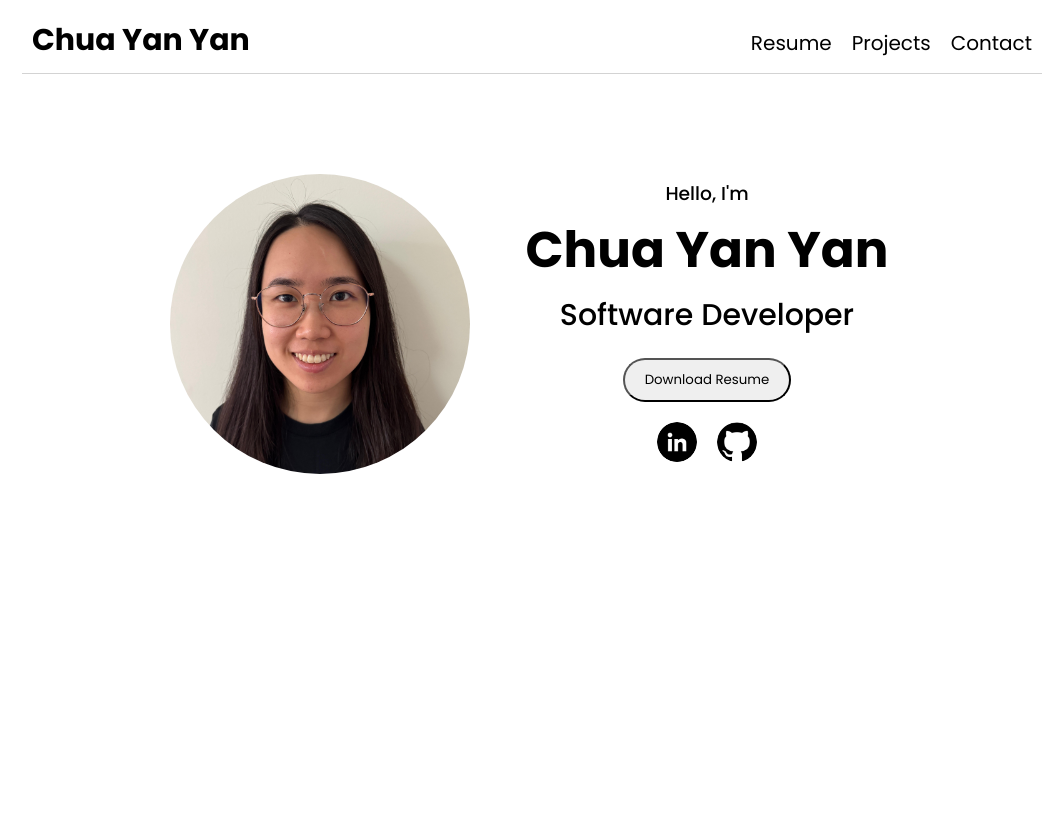
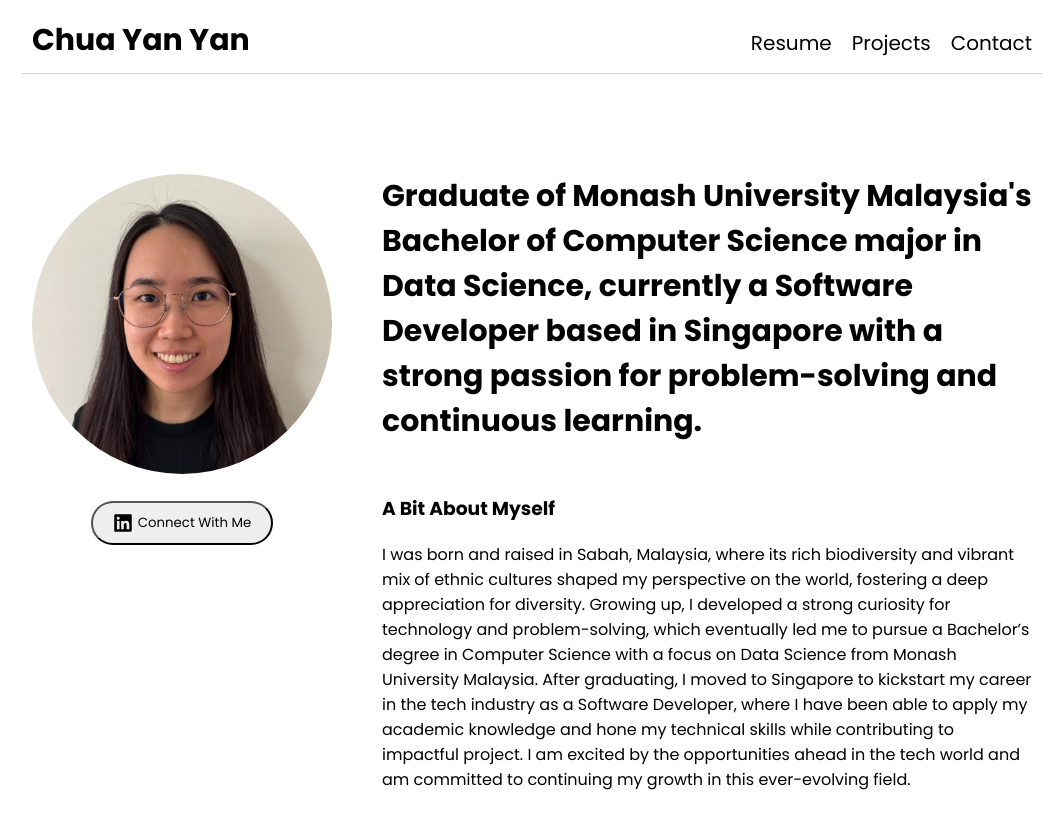
Before and after one commit to yanc3093/chua-yan-yan, a React (Create React App) app: page / in a window 1280 px wide. Shown: the top 828 px of the page, without its empty margins (108-1171 px from the left). Before the commit the page ends 800 px from the top, so only its background shows below. Built offline with nearby package versions, Linux system fonts and the light colour scheme.

Commit message:
Enhance home screen (#8)

```diff
--- a/src/component/home.js
+++ b/src/component/home.js
@@ -1,33 +1,48 @@
 import myPicture from "../asset/cyy.jpeg";
+import { FontAwesomeIcon } from "@fortawesome/react-fontawesome";
+import { faLinkedin } from "@fortawesome/free-brands-svg-icons";
 
 function Home() {
   return (
     <div className="home">
-      <img src={myPicture} alt="cyy" />
-      <div>
-        <h3>Hello, I'm</h3>
-        <h1>Chua Yan Yan</h1>
-        <h2>Software Developer</h2>
-        <div className="buttons">
-          <a href="resume.pdf" download="ChuaYanYan-resume">
-            <button>Download Resume</button>
-          </a>
-        </div>
-        <div className="buttons">
+      <div className="leftColumn">
+        <img src={myPicture} alt="cyy" />
+        <div>
           <a
             href="https://www.linkedin.com/in/yanc3093/"
             target="_blank"
             rel="noopener noreferrer"
           >
-            <img src="linkedin.png" alt="linkedin" />
+            <button>
+              <FontAwesomeIcon className="icon" icon={faLinkedin} />
+              Connect With Me
+            </button>
           </a>
-          <a
-            href="https://github.com/yanc3093"
-            target="_blank"
-            rel="noopener noreferrer"
-          >
-            <img src="github.png" alt="github" />
-          </a>
+        </div>
+      </div>
+      <div className="rightColumn">
+        <div className="summary">
+          Graduate of Monash University Malaysia's Bachelor of Computer Science
+          major in Data Science, currently a Software Developer based in
+          Singapore with a strong passion for problem-solving and continuous
+          learning.
+        </div>
+        <div>
+          <h3>A Bit About Myself</h3>
+          <p>
+            I was born and raised in Sabah, Malaysia, where its rich
+            biodiversity and vibrant mix of ethnic cultures shaped my
+            perspective on the world, fostering a deep appreciation for
+            diversity. Growing up, I developed a strong curiosity for technology
+            and problem-solving, which eventually led me to pursue a Bachelor’s
+            degree in Computer Science with a focus on Data Science from Monash
+            University Malaysia. After graduating, I moved to Singapore to
+            kickstart my career in the tech industry as a Software Developer,
+            where I have been able to apply my academic knowledge and hone my
+            technical skills while contributing to impactful project. I am
+            excited by the opportunities ahead in the tech world and am
+            committed to continuing my growth in this ever-evolving field.
+          </p>
         </div>
       </div>
     </div>
--- a/src/component/navbar.js
+++ b/src/component/navbar.js
@@ -3,8 +3,10 @@ import { Link } from "react-router-dom";
 function Navbar() {
   return (
     <nav className="navbar">
-      <h1>Chua Yan Yan</h1>
-      <div>
+      <Link className="homeLink" to="/">
+        Chua Yan Yan
+      </Link>
+      <div className="otherLinks">
         <Link to="/resume">Resume</Link>
         <Link to="/projects">Projects</Link>
         <Link to="/contact">Contact</Link>
--- a/src/component/projectContainer.js
+++ b/src/component/projectContainer.js
@@ -8,8 +8,10 @@ function ProjectContainer(props) {
       <div className="description">{props.description}</div>
       <div className="link">
         <a href={props.link} target="_blank" rel="noopener noreferrer">
-          <FontAwesomeIcon className="icon" icon={faGithub} />
-          <div>Visit Project Repository</div>
+          <button>
+            <FontAwesomeIcon className="icon" icon={faGithub} />
+            Visit Project Repository
+          </button>
         </a>
       </div>
     </div>
--- a/src/component/resume.js
+++ b/src/component/resume.js
@@ -1,3 +1,5 @@
+import { FontAwesomeIcon } from "@fortawesome/react-fontawesome";
+import { faFileArrowDown } from "@fortawesome/free-solid-svg-icons";
 import ExpandableContainer from "./expandableContainer";
 
 function Resume() {
@@ -6,7 +8,10 @@ function Resume() {
       <div className="leftColumn">
         <h1>My Resume</h1>
         <a href="resume.pdf" download="ChuaYanYan-resume">
-          <button>Download Resume</button>
+          <button>
+            <FontAwesomeIcon className="icon" icon={faFileArrowDown} />
+            Download Resume
+          </button>
         </a>
       </div>
       <div className="rightColumn">
@@ -82,7 +87,7 @@ function Resume() {
           }
         />
         <ExpandableContainer
-          title="Skills"
+          title="Technical Skills"
           content={
             <div>
               <h3>Data Analysis / Data Science</h3>
--- a/src/style/index.css
+++ b/src/style/index.css
@@ -9,37 +9,37 @@
   align-items: baseline;
   border-bottom: 1px solid lightgray;
   display: flex;
+  justify-content: space-between;
   margin: auto;
   max-width: 1000px;
   padding: 10px;
 }
 
-.navbar h1 {
+.navbar .homeLink {
   font-size: 30px;
-  margin: 0;
-  margin-right: auto;
+  font-weight: bold;
+  text-decoration: none;
 }
 
-.navbar a {
+.navbar .otherLinks a {
   font-size: 20px;
   margin-left: 20px;
   text-decoration: none;
 }
 
-.navbar a:hover {
+.navbar .otherLinks a:hover {
   text-decoration: underline;
 }
 
 .home {
-  align-items: center;
   display: flex;
-  justify-content: center;
   margin: auto;
   margin-top: 100px;
+  margin-bottom: 100px;
   max-width: 1000px;
 }
 
-.home img {
+.home .leftColumn img {
   border-radius: 50%;
   height: 300px;
   width: 300px;
@@ -47,52 +47,46 @@
   object-fit: cover;
 }
 
-.home h1 {
-  font-size: 50px;
-  margin: 5px;
-  text-align: center;
+.home .leftColumn a {
+  display: flex;
+  justify-content: center;
+  margin-right: 50px;
+  text-decoration: none;
 }
 
-.home h2 {
-  font-size: 30px;
-  font-weight: 500;
-  margin: 0;
-  text-align: center;
-}
-
-.home h3 {
-  font-weight: 500;
-  margin: 0;
-  text-align: center;
-}
-
-.home .buttons {
+.home .leftColumn a button {
+  align-items: center;
+  border-radius: 50px;
   display: flex;
-  justify-content: center;
-}
-
-.home .buttons button {
-  border-radius: 50px;
   margin: 20px 10px;
   padding: 10px 20px;
 }
 
-.home .buttons button:hover {
+.home .leftColumn a button:hover {
   background-color: lightgray;
   cursor: pointer;
 }
 
-.home .buttons img {
-  height: 40px;
-  width: 40px;
-  margin: 0 10px;
+.home .leftColumn a button .icon {
+  height: 20px;
+  width: 20px;
+  margin-right: 5px;
+}
+
+.home .rightColumn {
+  flex: 1;
+}
+
+.home .rightColumn .summary {
+  font-size: 30px;
+  font-weight: bold;
+  margin-bottom: 50px;
 }
 
 .resume {
   display: flex;
   margin: auto;
   margin-top: 100px;
-  margin-bottom: 100px;
   max-width: 1000px;
 }
 
@@ -105,15 +99,27 @@
   margin: 0;
 }
 
-.resume .leftColumn button {
+.resume .leftColumn a {
+  text-decoration: none;
+}
+
+.resume .leftColumn a button {
+  align-items: center;
   border-radius: 50px;
+  display: flex;
   margin: 20px 10px;
   padding: 10px 20px;
 }
 
-.resume .leftColumn button:hover {
+.resume .leftColumn a button:hover {
   background-color: lightgray;
   cursor: pointer;
+}
+
+.resume .leftColumn a button .icon {
+  height: 20px;
+  width: 20px;
+  margin-right: 5px;
 }
 
 .resume .rightColumn {
@@ -194,22 +200,26 @@
 }
 
 .projects .row .projectContainer .link a {
+  text-decoration: none;
+}
+
+.projects .row .projectContainer .link a button {
   align-items: center;
   border: 2px solid black;
   border-radius: 50px;
   display: flex;
   padding: 10px 20px;
-  text-decoration: none;
 }
 
-.projects .row .projectContainer .link a:hover {
+.projects .row .projectContainer .link a button:hover {
   background-color: lightgray;
+  cursor: pointer;
 }
 
-.projects .row .projectContainer .link .icon {
-  height: 30px;
-  width: 30px;
-  margin-right: 10px;
+.projects .row .projectContainer .link a button .icon {
+  height: 20px;
+  width: 20px;
+  margin-right: 5px;
 }
 
 .contact {
```
